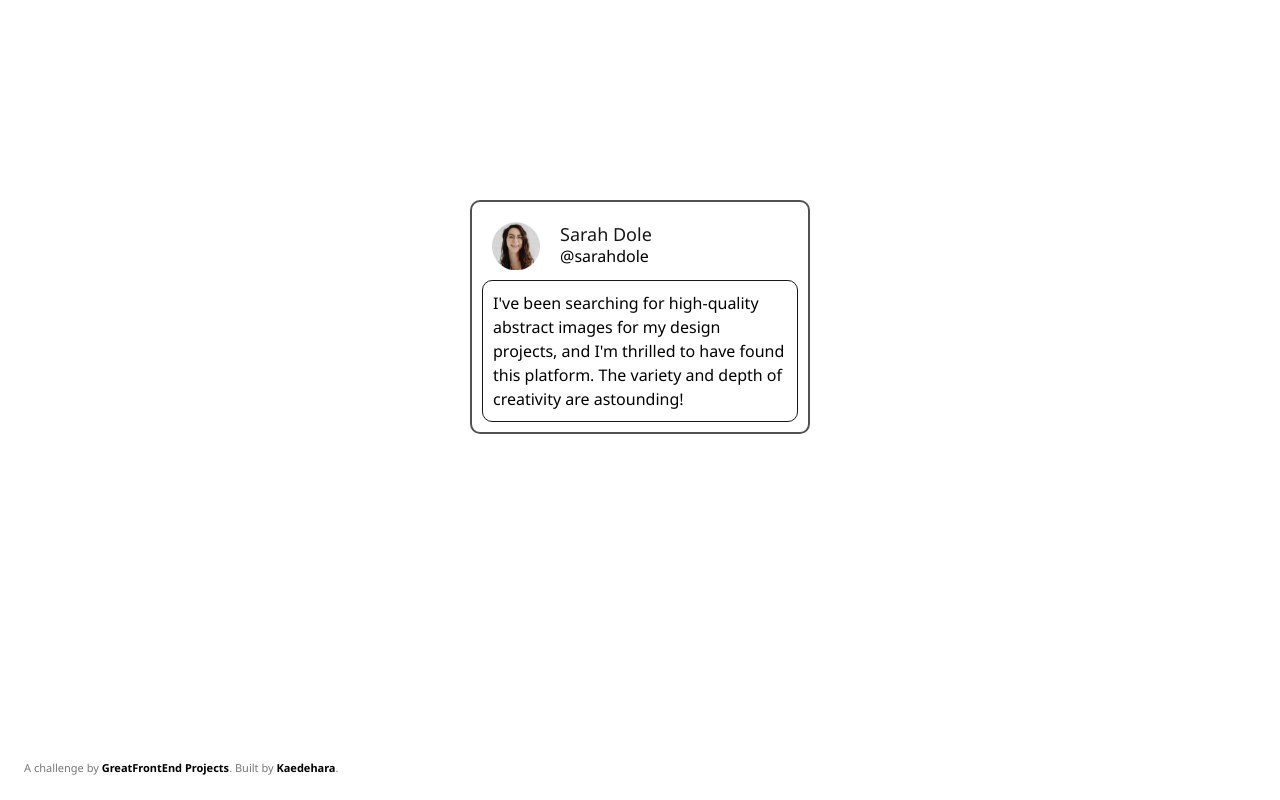
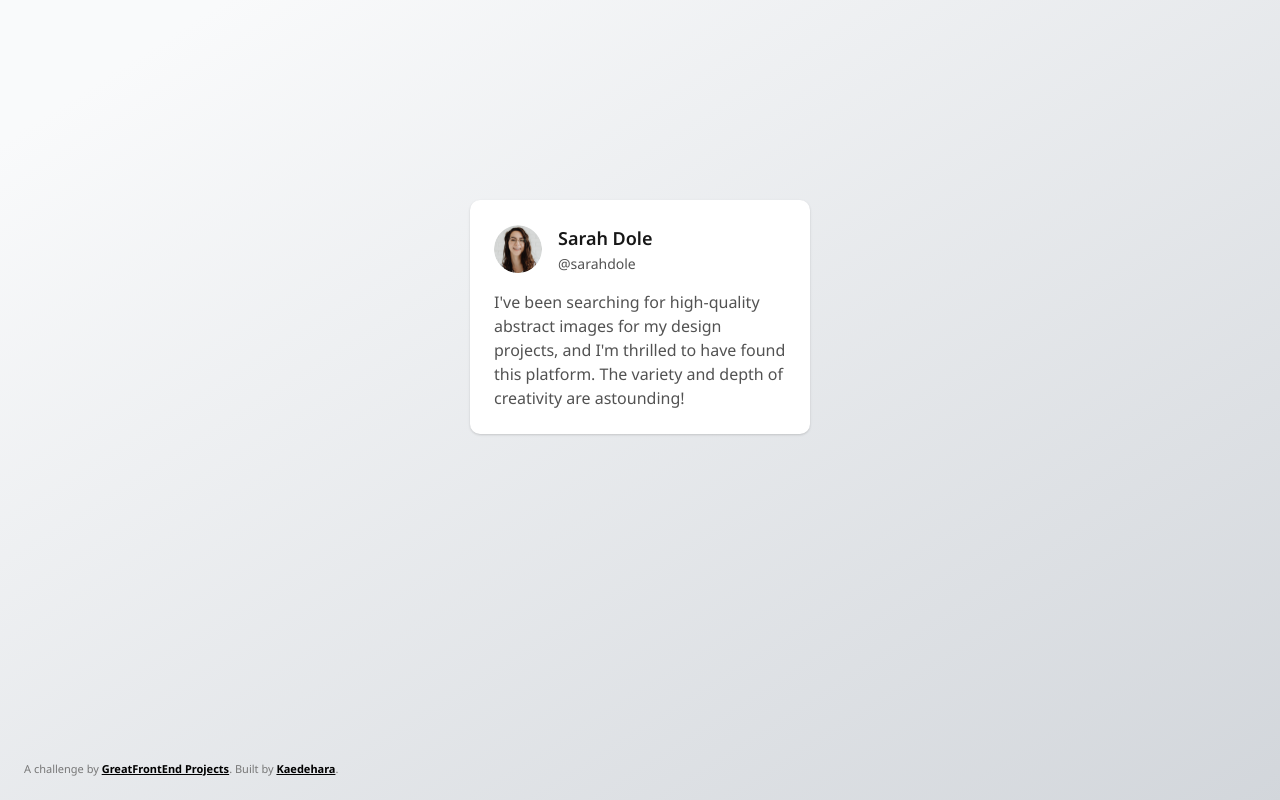
Before and after one commit to abhishekbarve0612/practice-frontend, a plain HTML site: page testimonial-card/index.html in a window 1280 px wide. Drawn offline with nearby package versions, Linux system fonts and the light colour scheme.

Commit message:
update styling

```diff
--- a/testimonial-card/css/style.css
+++ b/testimonial-card/css/style.css
@@ -6,7 +6,7 @@
   --white: #ffffff;
   --dark: #171717;
   --grey: #525252;
-  --shade: linear-gradient(to right, #F9FAFB, #D2D6DB);
+  --shade: linear-gradient(147.52deg, #f9fafb 8.89%, #d2d6db 100.48%);
 }
 
 body {
@@ -19,12 +19,14 @@ body {
   -webkit-font-smoothing: antialiased;
   -moz-osx-font-smoothing: grayscale;
   text-rendering: optimizeLegibility;
-  display: flex;
-  background-color: var(--shade);
+  background: var(--shade);
+  height: 100vh;
+  display: flex;justify-content: center;
 }
 
 * {
   box-sizing: border-box;
+  margin: 0;
 }
 
 .credits {
@@ -41,38 +43,56 @@ body {
   font-weight: bold;
 }
 
+.container {
+  display: flex;
+  justify-content: center;
+  margin-top: 200px;
+  height: max-content;
+}
 
-.my-card {
+.testimonial-card {
+  width: 340px;
+  background: var(--white);
+  padding: 24px;
   display: flex;
-  margin: auto;
-  width: 340px;
-  flex-direction: row;
-  border: 2px solid var(--grey);
+  flex-direction: column;
   border-radius: 10px;
-  padding: 10px;
-  margin-top: 200px;
+  box-shadow:
+    0px 1px 3px rgba(0, 0, 0, 0.1),
+    0px 1px 2px rgba(0, 0, 0, 0.06);
+  gap: 16px;
+  color: var(--grey);
+  font-size: 16px;
+  line-height: 24px;
+}
+
+.testimonial-card__author {
+  display: flex;
+  gap: 16px;
+  align-items: center;
+}
+
+.testimonial-card__author img {
+  width: 48px;
+  height: 48px;
+  border-radius: 50%;
+}
+
+.testimonial-card__author__info {
+  display: flex;
   flex-direction: column;
-  background-color: var(--white);
+  gap: 2px;
 }
-.my-card-header {
-  display: flex;
-  gap: 10px;
+
+.testimonial-card__author__info__name {
+  font-weight: 600;
+  font-size: 18px;
+  line-height: 28px;
+  color: var(--dark);
 }
-.my-card-image {
-  width: 48px;
-  margin: 10px;
+
+.testimonial-card__author__info__username {
+  font-weight: 400;
+  font-size: 14px;
+  line-height: 20px;
 }
-.my-card-name {
-  align-content: center;
-}
-.my-card-name h1 {
-  color: var(--dark);
-  font-family: 'Noto Sans', sans-serif;
-  font-size: 18px;
-  line-height: 1.25rem;
-}
-.my-card-content {
-  border: 1px solid var(--dark);
-  border-radius: 10px;
-  padding: 10px;
-}
--- a/testimonial-card/index.html
+++ b/testimonial-card/index.html
@@ -11,32 +11,32 @@
       href="https://fonts.googleapis.com/css2?family=Noto+Sans:ital,wght@0,100..900;1,100..900&display=swap"
       rel="stylesheet"
     />
-    <link rel="stylesheet" href="css/style.css" />
-
-    <!-- Tailwind CDN allows you to use Tailwind classes immediately in your HTML without any installation steps.
-      If you're not using Tailwind, you may delete the <script> -->
-    <!-- Get started on Tailwind: https://tailwindcss.com/docs/installation/play-cdn -->
-    <script src="https://cdn.tailwindcss.com"></script>
 
     <link rel="icon" href="img/favicon.ico" sizes="any" />
 
-    <link rel="stylesheet" href="/css/style.css" />
+    <link rel="stylesheet" href="css/style.css" />
 
   </head>
   <body>
     <!-- Add your site or application content here -->
 
-    <div class="my-card">
-      <div class="my-card-header">
-        <img class="my-card-image" src="img/profile-thumbnail.png" alt="" />
-        <div class="my-card-name">
-          <h1>Sarah Dole</h1>
-          <h3>@sarahdole</h3>
-        </div>
-      </div>
-      <div class="my-card-content">
-        I've been searching for high-quality abstract images for my design projects, and I'm thrilled to have found this platform. The variety and depth of creativity are astounding!
-      </div>
+    <div class="container">
+      <figure class="testimonial-card">
+        <figcaption class="testimonial-card__author">
+          <img src="img/profile-thumbnail.png" alt="profile thumbnail" />
+          <div class="testimonial-card__author__info">
+            <div class="testimonial-card__author__info__name">Sarah Dole</div>
+            <div class="testimonial-card__author__info__username">@sarahdole</div>
+          </div>
+        </figcaption>
+        <blockquote>
+          <p>
+            I've been searching for high-quality abstract images for my design
+            projects, and I'm thrilled to have found this platform. The variety
+            and depth of creativity are astounding!
+          </p>
+        </blockquote>
+      </figure>
     </div>
 
     <!-- Sarah Dole
```
